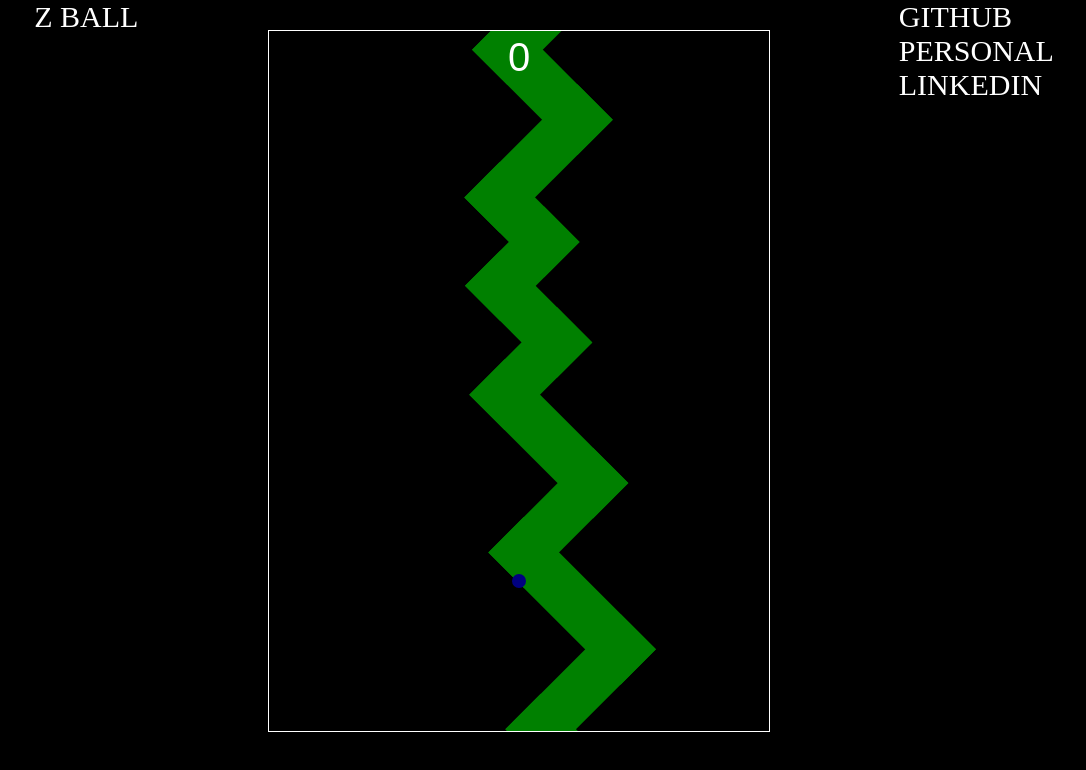
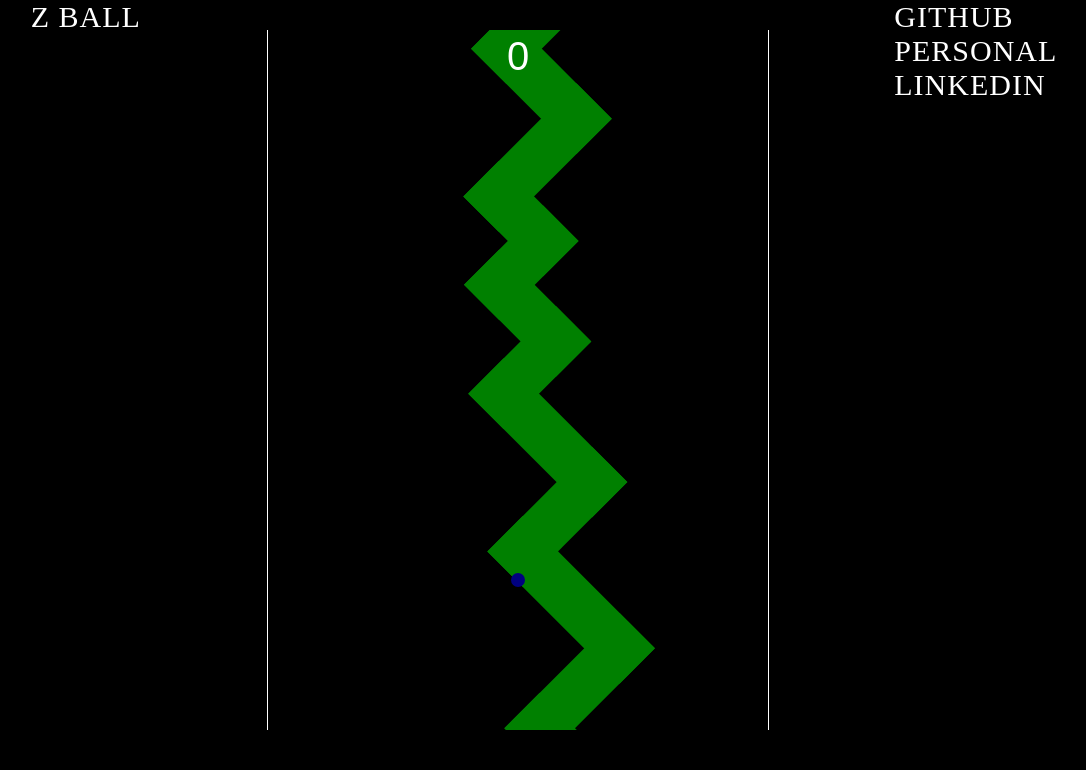
Before and after one commit to miketu926/Z-Ball, a website built with webpack: page index.html in a window 1280 px wide. Shown: the whole page, without its empty margins (96-1182 px from the left). Built offline with nearby package versions, Linux system fonts and the light colour scheme.

Commit message:
Minor updates

```diff
--- a/assets/zball.css
+++ b/assets/zball.css
@@ -36,6 +36,7 @@ time, mark, audio, video {
 .font-white {
   color: white;
   font-size: 30px;
+  letter-spacing: 1px;
 }
 
 .background {
@@ -77,6 +78,7 @@ time, mark, audio, video {
 }
 
 canvas {
-  border: 1px solid white;
+  border-left: 1px solid white;
+  border-right: 1px solid white;
   margin-top: 30px;
 }
```
